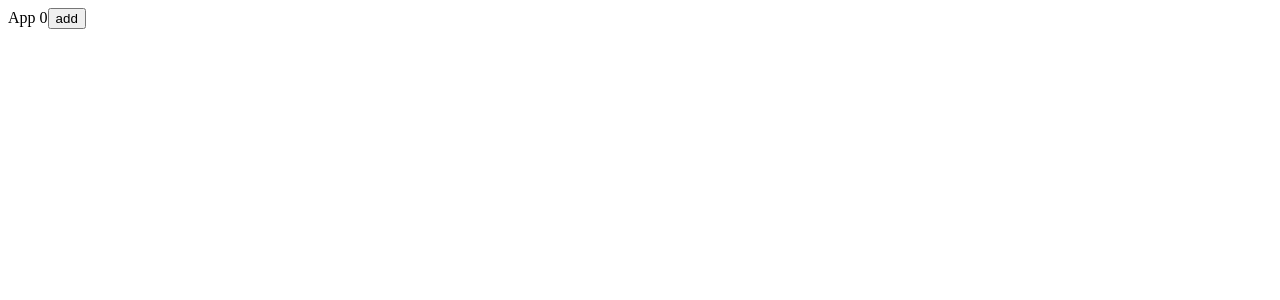
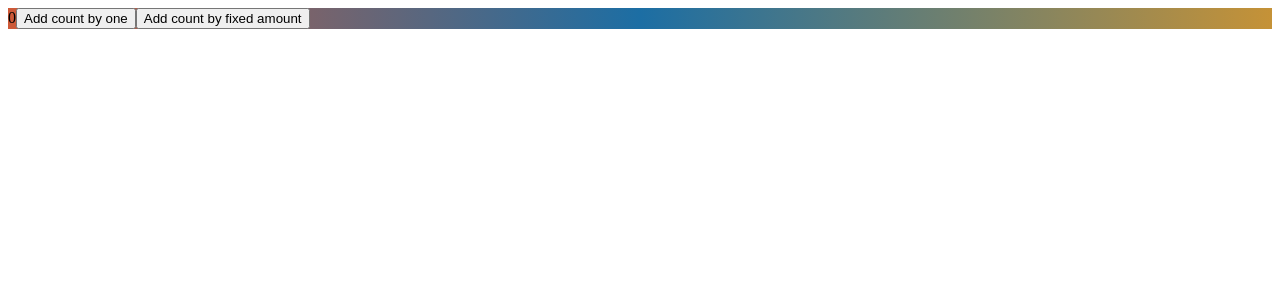
Before and after one commit to YashChauhan858/React-ts-webpack-boilerplate, a React app: page / in a window 1280 px wide. Shown: the top 300 px of the page. Built offline with nearby package versions, Linux system fonts and the light colour scheme.

Commit message:
jul 10, @reduxjs/toolkit setup

```diff
--- a/src/App.tsx
+++ b/src/App.tsx
@@ -1,15 +1,27 @@
-import React, { useState } from "react";
+import React from "react";
 import "./aoo.css";
 
-import { environment, testingVariable } from "./Environment";
+import { Dispatch, Selector } from "./Store/DispatchHooks";
+import {
+  incremented,
+  amountAdded,
+} from "./Store/Features/counter/counterSlice";
 
 const App = () => {
-  const [x, setX] = useState<number>(0);
-  console.log({ environment, testingVariable });
+  const count = Selector((state) => state.counter.value);
+  const dispatch = Dispatch();
+  const increase = () => {
+    // increment by one
+    dispatch(incremented());
+  };
+  const increaseByFixedAmount = () => {
+    dispatch(amountAdded(3));
+  };
   return (
-    <div>
-      App {x}
-      <button onClick={() => setX((state) => state + 1)}>add</button>
+    <div className="ad">
+      {count}
+      <button onClick={increase}>Add count by one</button>
+      <button onClick={increaseByFixedAmount}>Add count by fixed amount</button>
     </div>
   );
 };
--- /dev/null
+++ b/src/Store/DispatchHooks.ts
@@ -0,0 +1,9 @@
+/**
+ * This file holds the hooks that enable us to dispatch actions into our redux slice
+ * and knows right types for our state and our dispatch that we defined while creating slice
+ */
+import { TypedUseSelectorHook, useDispatch, useSelector } from "react-redux";
+import { RootState, DispatchType } from "./store";
+
+export const Dispatch = () => useDispatch<DispatchType>();
+export const Selector: TypedUseSelectorHook<RootState> = useSelector;
--- /dev/null
+++ b/src/Store/Features/counter/counterSlice.ts
@@ -0,0 +1,38 @@
+import { createSlice, PayloadAction } from "@reduxjs/toolkit";
+
+interface CounterState {
+  value: number;
+}
+const initialState: CounterState = {
+  value: 0,
+};
+
+const counterSlice = createSlice({
+  // Used for refrencing the slice
+  // The name field and the key of reducer object are used to generate actionType string
+  // like counter/incrementer
+  name: "counter",
+  initialState,
+  reducers: {
+    incremented: (state) => {
+      // older way in classic redux
+      // return { ...state, value: state.value + 1 };
+      // New way in reduxtoolkit cuz of immer.js which makes it immutable under the hood
+      state.value++;
+    },
+    amountAdded: (state, action: PayloadAction<number>) => {
+      state.value += action.payload;
+    },
+  },
+});
+
+/**
+ * createSlice function's object (counterSlice) contains different fields in it :-
+ * 1. reducer function that knows the logic to update state for the the cases we defined
+ * 2. action creators for each of the different functions defined in the reducr field
+ */
+// Exporting actions
+export const { incremented, amountAdded } = counterSlice.actions;
+
+// Exporting reducer
+export default counterSlice.reducer;
--- /dev/null
+++ b/src/Store/store.ts
@@ -0,0 +1,20 @@
+import { configureStore, Store } from "@reduxjs/toolkit";
+
+import counterSliceReducer from "./Features/counter/counterSlice";
+
+/**
+ * @configureStore is a wrapper around redux createStore function and automatically sets up a
+ * store with right defaults (middleware) like redux devtools extension, redux-thunk etc.
+ * It also removes the hassel of using combineReducer as we can pass multiple reducers in the
+ * reducer object
+ */
+
+export const store = configureStore({
+  reducer: {
+    counter: counterSliceReducer,
+  },
+});
+
+// Exporting types to make useDispatch and useSelector with the types we are providing
+export type DispatchType = typeof store.dispatch;
+export type RootState = ReturnType<typeof store.getState>;
--- a/src/aoo.css
+++ b/src/aoo.css
@@ -1,15 +1,6 @@
-/* body {
-  height: 100%;
-} */
 .ad {
   background: #ce5937;
   background: -moz-linear-gradient(left, #ce5937 0%, #1c6ea4 50%, #c59237 100%);
-  background: -webkit-linear-gradient(
-    left,
-    #ce5937 0%,
-    #1c6ea4 50%,
-    #c59237 100%
-  );
   background: linear-gradient(to right, #ce5937 0%, #1c6ea4 50%, #c59237 100%);
 }
 #demo {
--- a/src/index.tsx
+++ b/src/index.tsx
@@ -1,3 +1,5 @@
+import { Provider } from "react-redux";
+import { store } from "./Store/store";
 import React from "react";
 import ReactDOM from "react-dom/client";
 import App from "./App";
@@ -7,8 +9,11 @@ import ErrorBoundary from "./ErrorLogger/ErrorLogger";
 const root = ReactDOM.createRoot(
   document.getElementById("root") as HTMLElement
 );
+
 root.render(
-  <ErrorBoundary>
-    <App />
-  </ErrorBoundary>
+  <Provider store={store}>
+    <ErrorBoundary>
+      <App />
+    </ErrorBoundary>
+  </Provider>
 );
```
Also changed, not shown: Configuration/Webpack/webpack.common.js (+11 -1 lines), Configuration/Webpack/webpack.prod.js (+12 -2 lines), package.json (+9 -12 lines), .babelrc (deleted), Info/changelog.md, Info/vulnerabilities.md (added), 3 other files (tests, documents, lock files or other folders).
